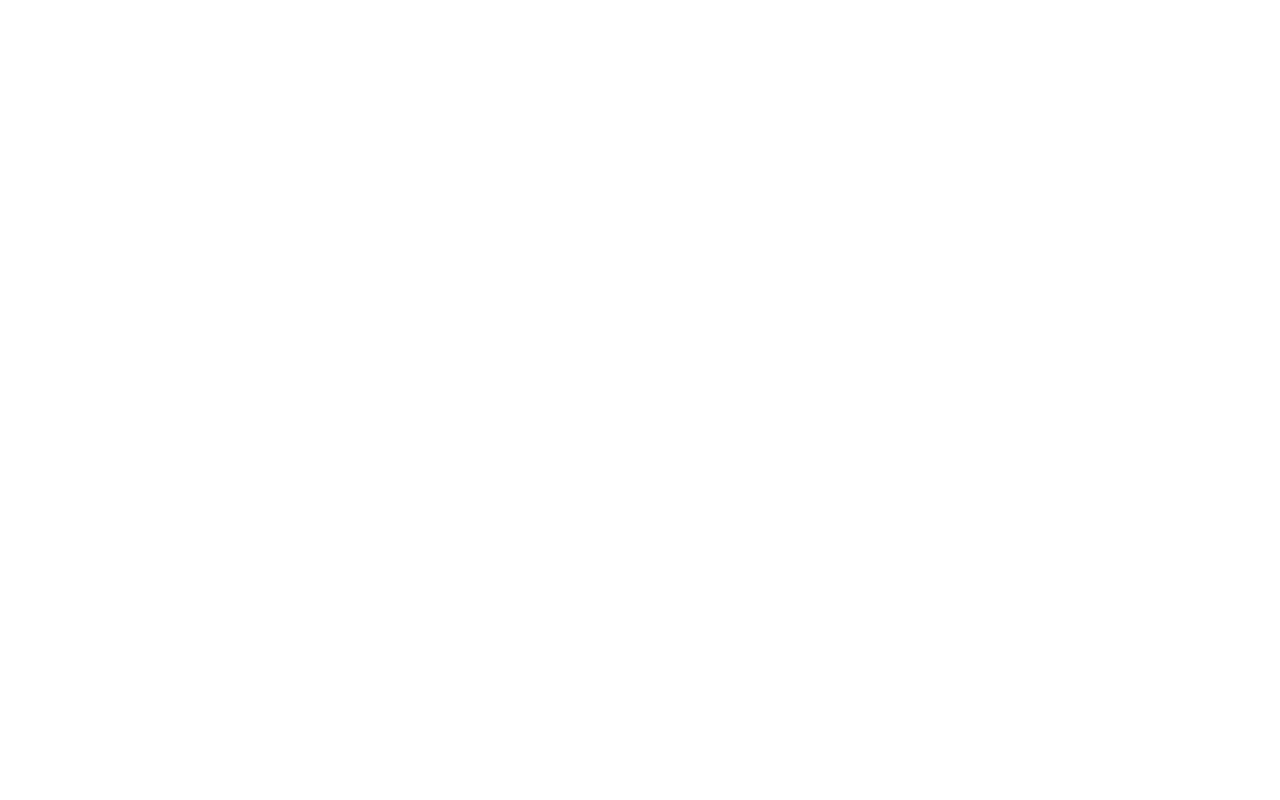
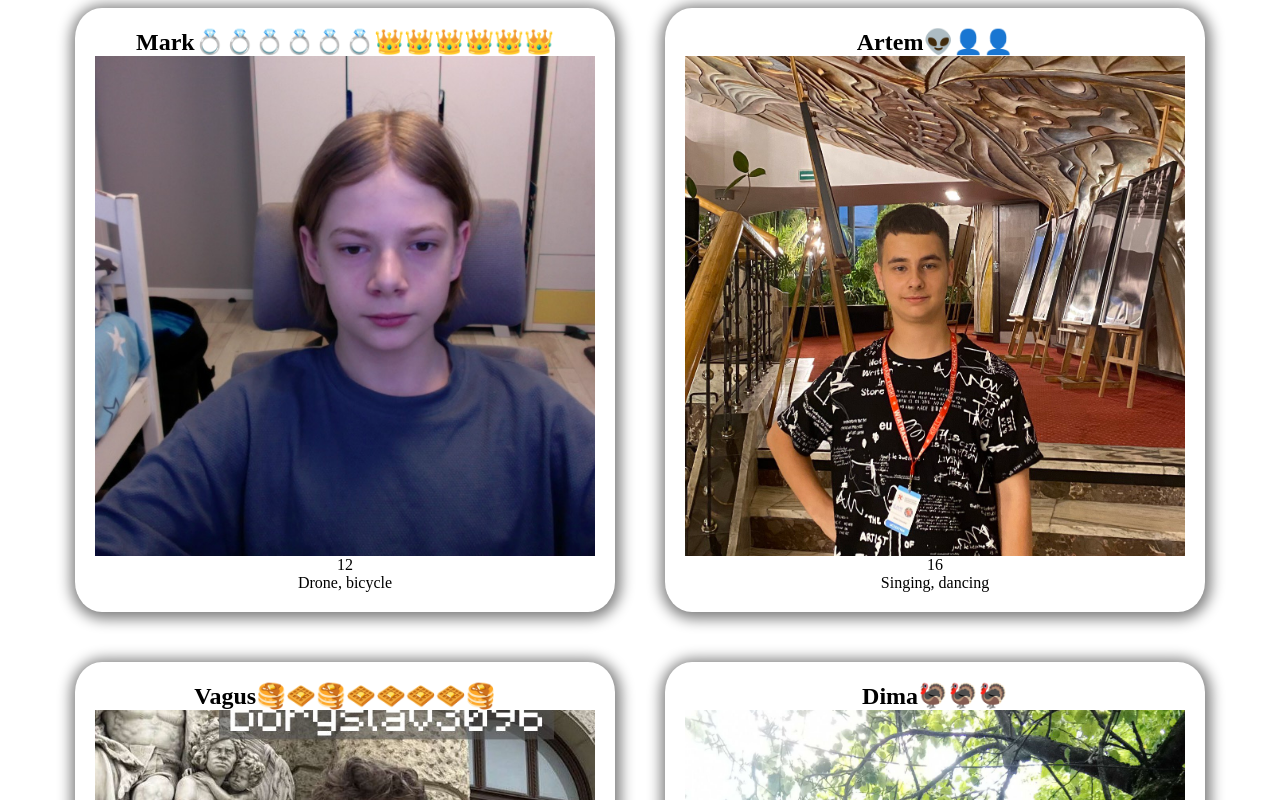
Before and after one commit to Tate-T/UA_FE_1y_4_06_08_23, a plain HTML site: page index.html in a window 1280 px wide. Shown: the top 800 px of the page. Drawn offline with Linux system fonts and the light colour scheme.

Commit message:
MEM PRIKOL

```diff
--- a/index.css
+++ b/index.css
@@ -0,0 +1,58 @@
+a {
+  color: none;
+  text-decoration: none;
+  padding: 0;
+  margin: 0;
+}
+
+ul {
+  list-style: none;
+  padding: 0;
+  margin: 0;
+}
+
+p {
+  padding: 0;
+  margin: 0;
+}
+
+h1,
+h2,
+h3,
+h4,
+h5,
+h6 {
+  padding: 0;
+  margin: 0;
+}
+
+img {
+  display: block;
+  max-width: 100%;
+  height: auto;
+}
+
+button {
+  border: none;
+}
+
+.student-img {
+  width: 500px;
+  height: 500px;
+  object-fit: cover;
+  object-position: center;
+
+}
+.student-item {
+  box-shadow: grey 1px 2px 14px 5px;
+  text-align: center;
+  padding: 20px 20px;
+  border-radius: 5%;
+
+}
+.student-list {
+  display: flex;
+  flex-wrap: wrap;
+  justify-content: center;
+  gap: 50px;
+}
--- a/index.html
+++ b/index.html
@@ -1,11 +1,15 @@
 <!DOCTYPE html>
 <html lang="en">
-<head>
-    <meta charset="UTF-8">
-    <meta name="viewport" content="width=device-width, initial-scale=1.0">
+  <head>
+    <meta charset="UTF-8" />
+    <meta name="viewport" content="width=device-width, initial-scale=1.0" />
     <title>Document</title>
-</head>
-<body>
+    <link rel="stylesheet" href="./index.css">
+  </head>
+  <body>
+    <ul class="student-list">
+
+    </ul>
     <script type="module" src="./index.js"></script>
-</body>
+  </body>
 </html>
--- a/index.js
+++ b/index.js
@@ -1,44 +1,65 @@
+const studentList = document.querySelector(".student-list");
 const students = [
   {
-    studentName: "Mark",
+    studentName: "Mark💍💍💍💍💍💍👑👑👑👑👑👑",
     photo: "./img/mark.jpeg",
     age: "12",
     hobby: "Drone, bicycle",
   },
   {
-    studentName: "Artem",
+    studentName: "Artem👽👤👤",
     photo: "./img/artem.jpg",
     age: "16",
     hobby: "Singing, dancing",
   },
   {
-    studentName: "Vagus",
+    studentName: "Vagus🥞🧇🥞🧇🧇🧇🧇🥞",
     photo: "./img/vagus.jpg",
     age: "13",
     hobby: "3D model, cooking",
   },
   {
-    studentName: "Dima",
-    photo: "./img/vagus.jpg",
+    studentName: "Dima🦃🦃🦃",
+    photo: "./img/dima.jpg",
     age: "13",
     hobby: "biking, like turkeys",
   },
   {
-    studentName: "Olha",
+    studentName: "Olha🧹🧷🧹🧺🧹🧺🧹🧹🧹",
     photo: "./img/olha.jpg",
     age: "15",
     hobby: "fishing, guitar",
   },
   {
-    studentName: "Max",
+    studentName: "Max🥽🥽🗻🌋",
     photo: "./img/max.jpg",
     age: "14",
     hobby: "football, swimming",
   },
   {
-    studentName: "TIMOHA",
-    photo: "./img/TIMOHA.jpg",
+    studentName: "TIMOHA🔞🔞",
+    photo: "./img/timoha.jpg",
     age: "15",
     hobby: "venam",
   },
+  {
+    studentName: "KIRYSHA🤑😍🥰",
+    photo: "./img/kirilovich.jpg",
+    age: "15",
+    hobby: "DOTA 2☢",
+  },
 ];
+
+const studentsList = students
+  .map((student) => {
+    const saveStudent = `<li class="student-item">
+        <h2 class="student-title">${student.studentName}</h2>
+        <img class="student-img" src="${student.photo}" alt="${student.studentName}" />
+        <p class="student-age">${student.age}</p>
+        <p class="student-hobby">${student.hobby}</p>
+      </li>`;
+    return saveStudent;
+  })
+  .join("");
+studentList.innerHTML = studentsList;
+console.log(studentsList);
```
Also changed, not shown: img/kirilovich.jpg (added).
